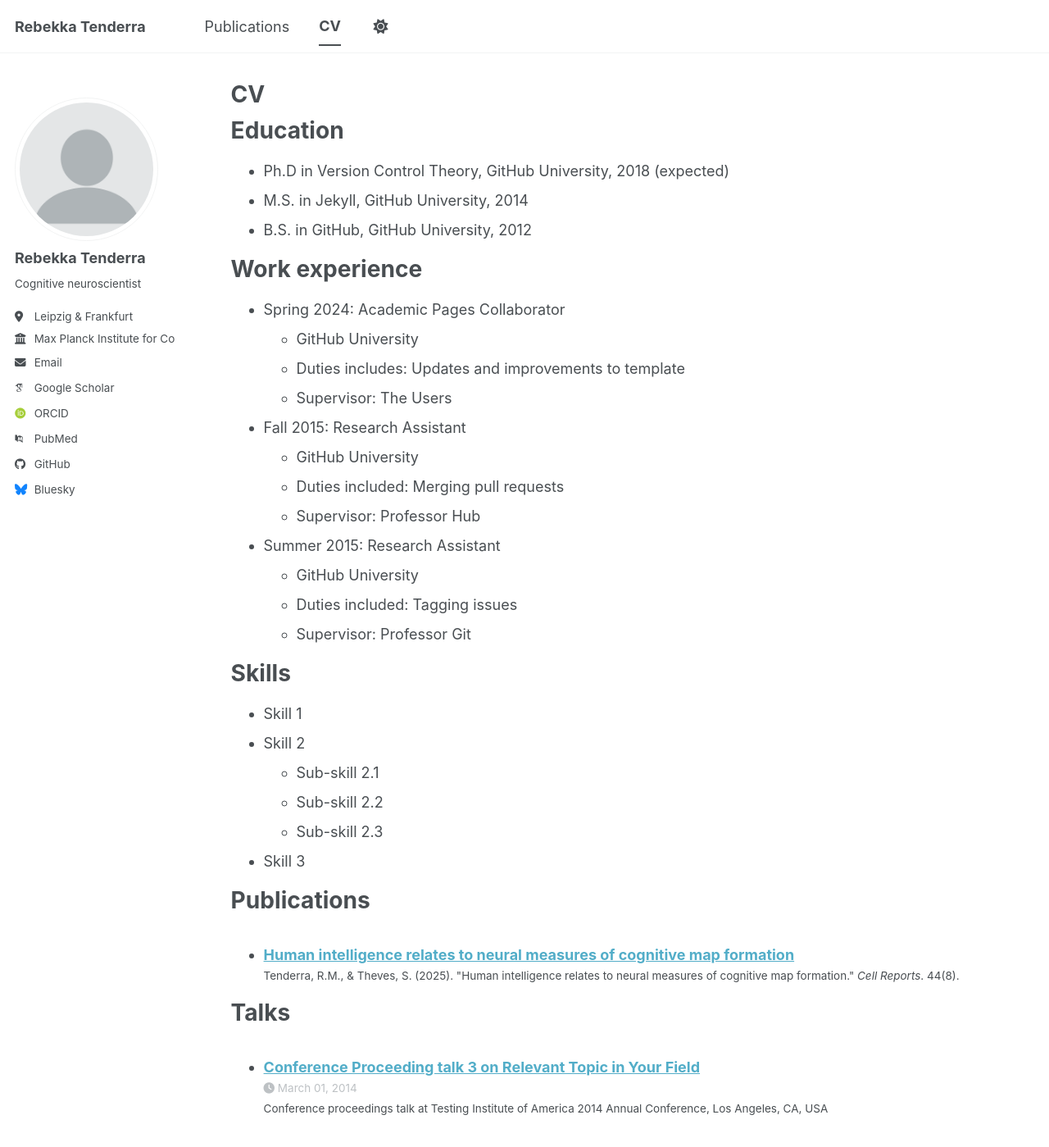
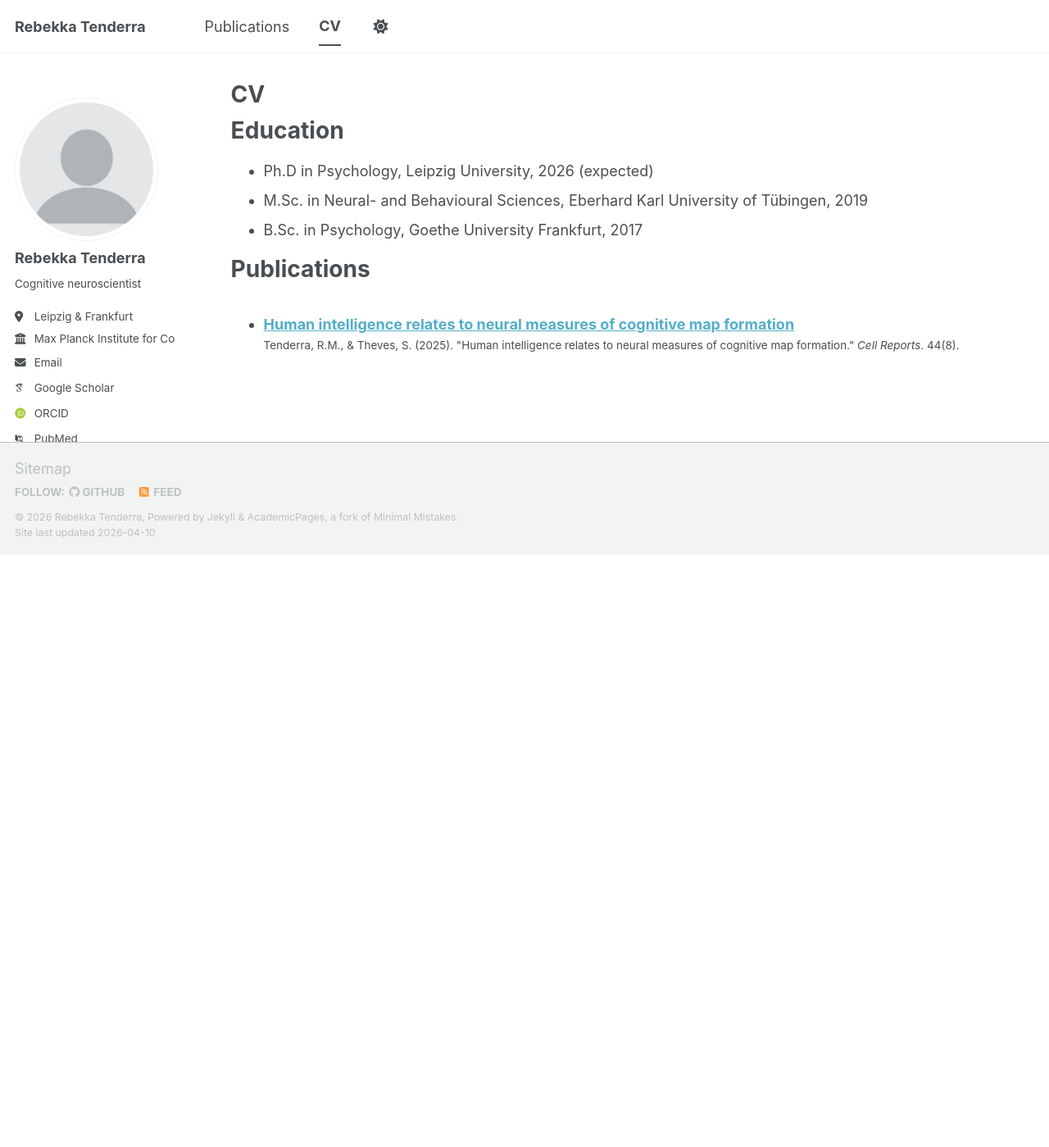
Before and after one commit to rtenderra/rtenderra.github.io, a Jekyll site: the page built from _pages/cv.md, in a window 1280 px wide and 1400 px high. Shown: the whole window at 82% size. Built offline with Jekyll 4.4.1, drawn with Linux system fonts in a browser that asks for light colours; some web fonts are replaced; a script bundle is joined from its source files by our own code; library files that are not in the unit come from our copies; some of the changed text lies outside the part shown.

Commit message:
Revise CV education and remove other sections
Updated education section and removed work experience, skills, talks, teaching, and service sections.

```diff
--- a/_pages/cv.md
+++ b/_pages/cv.md
@@ -11,54 +11,13 @@ redirect_from:
 
 Education
 ======
-* Ph.D in Version Control Theory, GitHub University, 2018 (expected)
-* M.S. in Jekyll, GitHub University, 2014
-* B.S. in GitHub, GitHub University, 2012
+* Ph.D in Psychology, Leipzig University, 2026 (expected)
+* M.Sc. in Neural- and Behavioural Sciences, Eberhard Karl University of Tübingen, 2019
+* B.Sc. in Psychology, Goethe University Frankfurt, 2017
 
-Work experience
-======
-* Spring 2024: Academic Pages Collaborator
-  * GitHub University
-  * Duties includes: Updates and improvements to template
-  * Supervisor: The Users
-
-* Fall 2015: Research Assistant
-  * GitHub University
-  * Duties included: Merging pull requests
-  * Supervisor: Professor Hub
-
-* Summer 2015: Research Assistant
-  * GitHub University
-  * Duties included: Tagging issues
-  * Supervisor: Professor Git
-
-Skills
-======
-* Skill 1
-* Skill 2
-  * Sub-skill 2.1
-  * Sub-skill 2.2
-  * Sub-skill 2.3
-* Skill 3
 
 Publications
 ======
   <ul>{% for post in site.publications reversed %}
     {% include archive-single-cv.html %}
   {% endfor %}</ul>
-
-Talks
-======
-  <ul>{% for post in site.talks reversed %}
-    {% include archive-single-talk-cv.html  %}
-  {% endfor %}</ul>
-
-Teaching
-======
-  <ul>{% for post in site.teaching reversed %}
-    {% include archive-single-cv.html %}
-  {% endfor %}</ul>
-
-Service and leadership
-======
-* Currently signed in to 43 different slack teams
```
